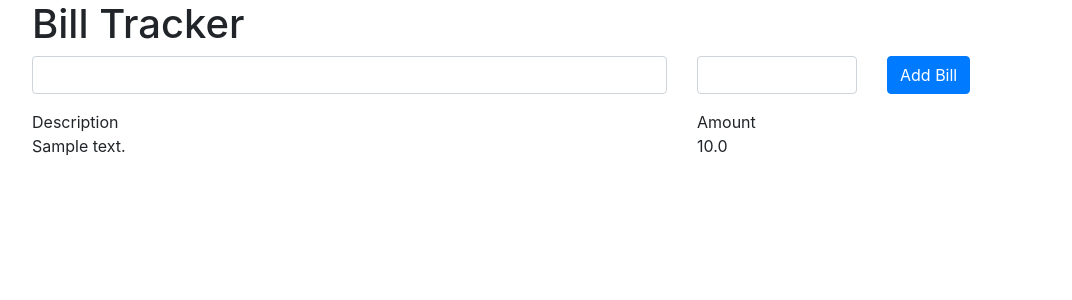
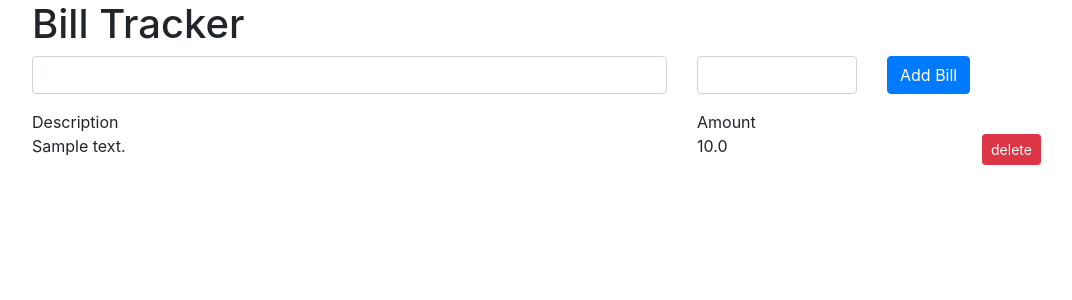
Before and after one commit to nawikart/BillTracker, a Flask app: page / in a window 1280 px wide. Shown: the top 300 px of the page, without its empty margins (53-1125 px from the left). Run offline with Flask 2, Linux system fonts and the light colour scheme; tables that the repository leaves empty hold one stand-in row (values such as "Sample post"); some libraries are stand-ins or nearby versions.

Commit message:
add delete

```diff
--- a/server.py
+++ b/server.py
@@ -18,4 +18,11 @@ def add_bill():
 
     return redirect(url_for('index'))
 
+
+@app.route('/delete_bill/<bill_id>')
+def delete(bill_id):
+    delete_bill(bill_id)
+    return redirect(url_for('index'))
+
+
 app.run(debug=True)
--- a/templates/index.html
+++ b/templates/index.html
@@ -18,13 +18,16 @@
 
     <div class="row">
         <div class="col-7">Description</div>
-        <div class="col-auto">Amount</div>
+        <div class="col-3">Amount</div>
     </div>
 
     {% for bill in all_bills %}
-    <div class="row">
+    <div class="row mb-3">
         <div class="col-7">{{ bill.description }}</div>
-        <div class="col-auto">{{ bill.amount }}</div>
+        <div class="col-3">{{ bill.amount }}</div>
+        <div class="col-auto">
+            <a href="{{ url_for('delete', bill_id=bill.id) }}" class="btn btn-sm btn-danger">delete</a>
+        </div>
     </div>
     {% endfor %}
 
```
